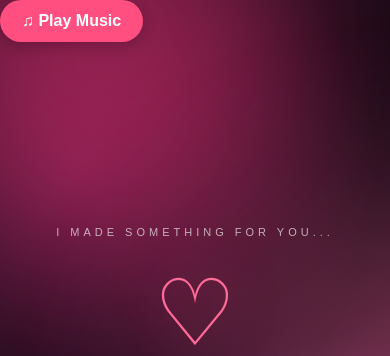
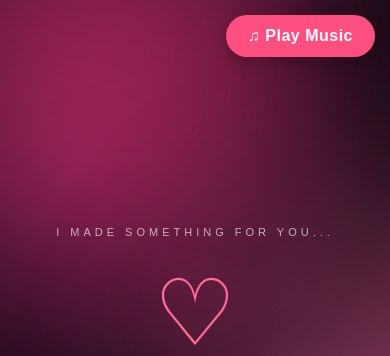
Before and after one commit to azuleermenu-dot/Aliaintsimp, a plain HTML site: page index.html in a window 390 px wide. Shown: the top 356 px of the page. Drawn offline with Linux system fonts and the light colour scheme.

Commit message:
Add styles for music button
Added styles for a fixed music button with hover and active states.

```diff
--- a/style.css
+++ b/style.css
@@ -691,3 +691,69 @@ button span {
   }
 
 }
+/* =========================
+   MUSIC BUTTON
+========================= */
+
+.music-btn {
+  position: fixed;
+
+  top: 20px;
+  right: 20px;
+
+  z-index: 999;
+
+  padding: 11px 17px;
+
+  border-radius: 50px;
+
+  background: rgba(255, 255, 255, 0.1);
+
+  color: white;
+
+  border: 1px solid rgba(255, 255, 255, 0.2);
+
+  backdrop-filter: blur(15px);
+
+  -webkit-backdrop-filter: blur(15px);
+
+  font-size: 12px;
+
+  letter-spacing: .5px;
+
+  box-shadow:
+    0 8px 25px rgba(0, 0, 0, .2);
+
+  transition:
+    .3s ease;
+}
+
+.music-btn:hover {
+  background: rgba(255, 255, 255, .18);
+
+  transform:
+    translateY(-2px);
+}
+
+.music-btn.playing {
+  background: rgba(255, 90, 135, .25);
+
+  border-color:
+    rgba(255, 120, 155, .5);
+
+  box-shadow:
+    0 0 25px rgba(255, 80, 130, .3);
+}
+
+@media (max-width: 600px) {
+
+  .music-btn {
+    top: 15px;
+    right: 15px;
+
+    padding: 10px 14px;
+
+    font-size: 11px;
+  }
+
+}
```
